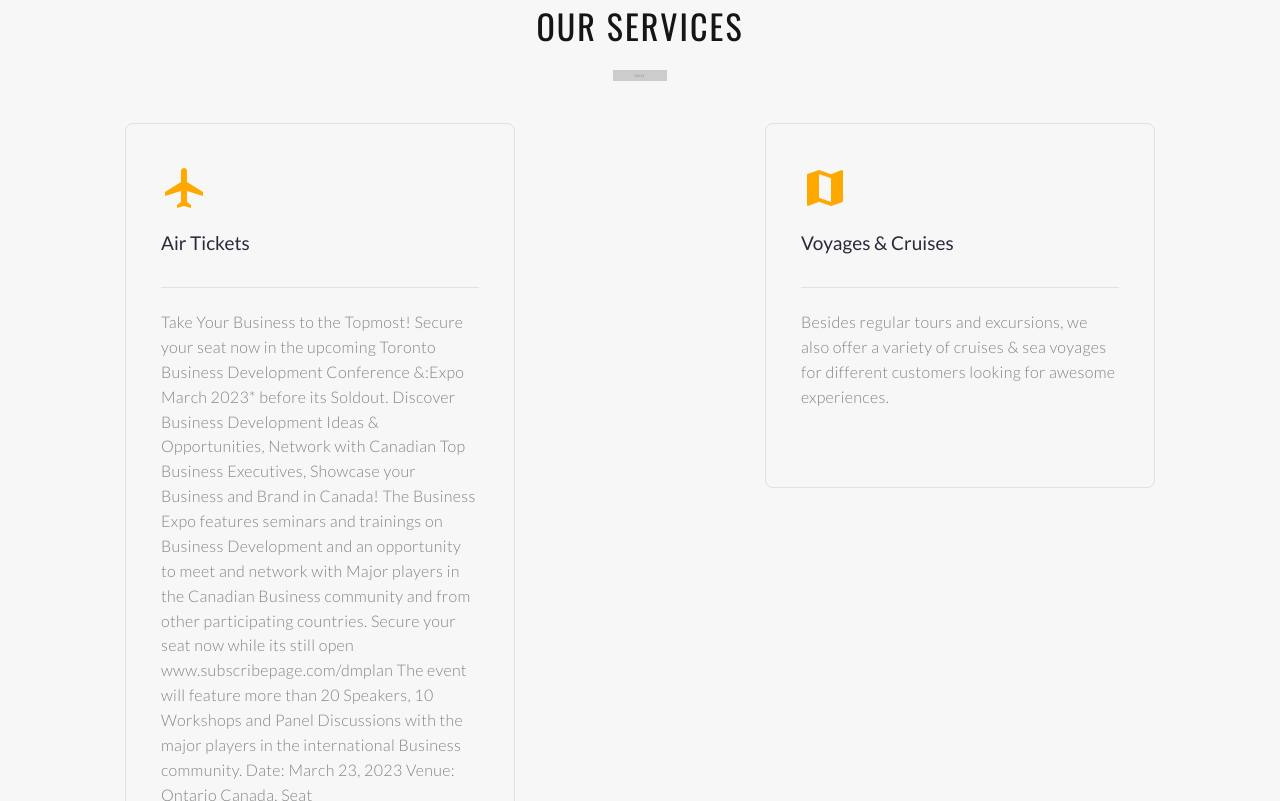
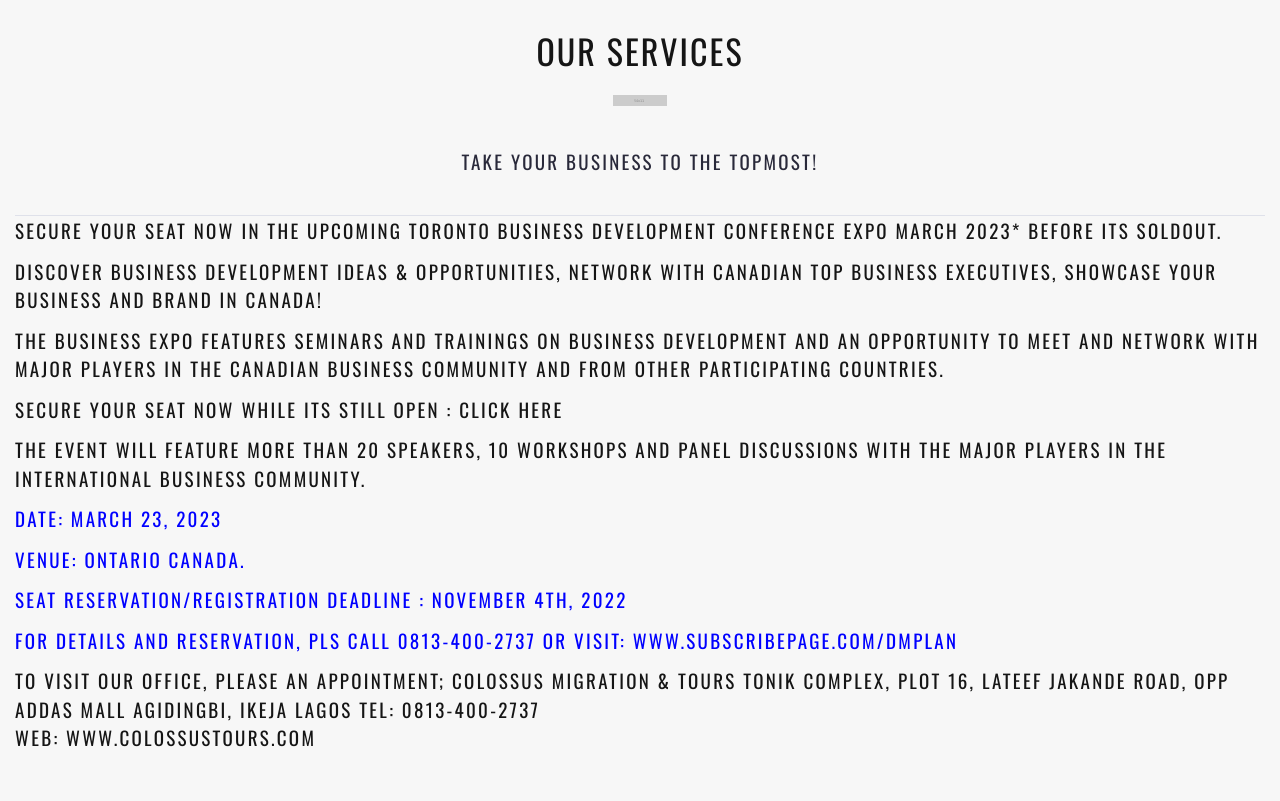
Before and after one commit to olamilekan13/colosus-travel, a plain HTML site: page index.html in a window 1280 px wide. Shown: the part 1999-2800 px from the top of the page. Drawn offline with nearby package versions, Linux system fonts and the light colour scheme.

Commit message:
revamping

```diff
--- a/index.html
+++ b/index.html
@@ -79,12 +79,13 @@
                 <ul class="list-inline">
                   <li class="box-inline list-inline-item"><span class="icon novi-icon icon-md-smaller icon-secondary mdi mdi-phone"></span>
                     <ul class="list-comma">
-                      <li><a href="tel:#">+234 81 234 567 89</a></li>
-                      <li><a href="tel:#">+234 81 234 567 89</a></li>
+                      <li><a href="tel:#"> 08134002737</a></li>
+                      <!-- <li><a href="tel:#">+234 81 234 567 89</a></li> -->
                     </ul>
                   </li>
-                  <li class="box-inline list-inline-item"><span class="icon novi-icon icon-md-smaller icon-secondary mdi mdi-map-marker"></span><a href="#">Agidingbi Ikeja </a></li>
-                  <li class="box-inline list-inline-item"><span class="icon novi-icon icon-md-smaller icon-secondary mdi mdi-email"></span><a href="mailto:#">mail@colosus.com</a></li>
+                  <li class="box-inline list-inline-item"><span class="icon novi-icon icon-md-smaller icon-secondary mdi mdi-map-marker"></span><a href="#">Tonik Complex, Plot 16, Lateef Jakande Road, Opp Addas Mall  Agidingbi, Ikeja Lagos
+                  </a></li>
+                  <li class="box-inline list-inline-item"><span class="icon novi-icon icon-md-smaller icon-secondary mdi mdi-email"></span><a href="mailto:#">chiugojosephat@gmail.com</a></li>
                 </ul>
                 <ul class="list-inline">
                   <li class="list-inline-item"><a class="icon novi-icon icon-sm-bigger icon-gray-1 mdi mdi-facebook" href="#"></a></li>
@@ -102,7 +103,7 @@
 
                 <button class="rd-navbar-toggle" data-rd-navbar-toggle=".rd-navbar-nav-wrap"><span></span></button>
 
-                <!-- <div class="rd-navbar-brand"><a class="brand-name" href="index.html"><img class="logo-default" src="images/logo1.png" alt="" width="208" height="46"/> </div> -->
+                <div class="rd-navbar-brand"><a class="brand-name" href="index.html"><img class="logo-default" src="images/col-logo.png" alt="" width="208" height="46"/> </div>
               </div>
               <div class="rd-navbar-aside-center">
                 <div class="rd-navbar-nav-wrap">
@@ -351,36 +352,38 @@
           <h3>our services</h3>
           <div class="divider divider-decorate"></div>
           <div class="row row-100 justify-content-sm-center text-left">
-            <div class="col-sm-10 col-md-12 col-xl-6">
-              <article class="box-minimal box-minimal-border">
-                <div class="box-minimal-icon novi-icon mdi mdi-airplane"></div>
-                <p class="big box-minimal-title">Air Tickets</p>
+            <div class="col-sm-10 col-md-12 col-xl-12">
+              <!-- <article class="box-minimal box-minimal-border"> -->
+                <!-- <div class="box-minimal-icon novi-icon mdi mdi-airplane"></div> -->
+                <h1 class="big box-minimal-title" style="text-align:center; text-transform: uppercase;">Take Your Business to the Topmost!</h1>
                 <hr>
-                <div class="box-minimal-text text-spacing-sm">Take Your Business to the Topmost!
-                  Secure your seat now in the upcoming Toronto Business Development Conference &:Expo March 2023* before its Soldout.
-                  Discover Business Development Ideas & Opportunities,  Network with Canadian Top Business Executives, Showcase your Business and Brand in Canada!
-                  The Business Expo features seminars and trainings on Business Development and an opportunity to meet and network with Major players in the Canadian Business community and from other participating countries.
-                  Secure your seat now while its still open www.subscribepage.com/dmplan
-                  The event will feature more than 20 Speakers, 10 Workshops and  Panel Discussions with the major players in the international Business community.
-                  Date: March 23, 2023
-                  Venue: Ontario Canada.
-                  Seat Reservation/Registration Deadline : November 4th, 2022
-                  For details and Reservation, pls call 0813-400-2737  or visit: www.subscribepage.com/dmplan
-                  To visit our office, please an appointment;
+                <div>
+                  <h6>
+                  <p>Secure your seat now in the upcoming Toronto Business Development Conference Expo March 2023* before its Soldout.</p>
+                  <p> Discover Business Development Ideas & Opportunities,  Network with Canadian Top Business Executives, Showcase your Business and Brand in Canada! </p>
+                  <p>The Business Expo features seminars and trainings on Business Development and an opportunity to meet and network with Major players in the Canadian Business community and from other participating countries.</p>
+                  <p>Secure your seat now while its still open :<a href="https://www.subscribepage.com/dmplan"> Click here</a> </p>
+                  <p>The event will feature more than 20 Speakers, 10 Workshops and  Panel Discussions with the major players in the international Business community.
+                  <p style="color: blue;">Date: March 23, 2023</p>
+                  <p  style="color: blue;">Venue: Ontario Canada.</p>
+                  <p  style="color: blue;">Seat Reservation/Registration Deadline : November 4th, 2022</p>
+                  <p  style="color: blue;">For details and Reservation, pls call 0813-400-2737  or visit: www.subscribepage.com/dmplan</p>
+                  <p>To visit our office, please an appointment;
                   Colossus Migration & Tours
                   Tonik Complex, Plot 16, Lateef Jakande Road, Opp Addas Mall  Agidingbi, Ikeja Lagos
-                  Tel: 0813-400-2737
-                  Web: www.colossustours.com</div>
+                  Tel: 0813-400-2737 </p>
+                  Web: www.colossustours.com </h6>
+                </div>
               </article>
             </div>
-            <div class="col-sm-10 col-md-12 col-xl-6">
+            <!-- <div class="col-sm-10 col-md-12 col-xl-6">
               <article class="box-minimal box-minimal-border">
                 <div class="box-minimal-icon novi-icon mdi mdi-map"></div>
                 <p class="big box-minimal-title">Voyages & Cruises</p>
                 <hr>
                 <div class="box-minimal-text text-spacing-sm">Besides regular tours and excursions, we also offer a variety of cruises & sea voyages for different customers looking for awesome experiences.</div>
               </article>
-            </div>
+            </div> -->
             <!-- <div class="col-sm-10 col-md-6 col-xl-3">
               <article class="box-minimal box-minimal-border">
                 <div class="box-minimal-icon novi-icon mdi mdi-city"></div>
@@ -539,7 +542,7 @@
       <footer class="section page-footer page-footer-minimal novi-background bg-cover text-center bg-gray-darker">
         <div class="container container-wide">
           <div class="row row-fix justify-content-sm-center align-items-md-center row-30">
-            <!-- <div class="col-md-10 col-lg-7 col-xl-4 text-xl-left"><a href="index.html"><img class="inverse-logo" src="" alt="" width="208" height="46"/></a></div> -->
+            <div class="col-md-10 col-lg-7 col-xl-4 text-xl-left"><a href="index.html"><img class="inverse-logo" src="images/col-logo.png" alt="" width="208" height="46"/></a></div>
             <div class="col-md-10 col-lg-7 col-xl-4">
               <p class="right">&#169;&nbsp;<span class="copyright-year"></span> All Rights Reserved. Design&nbsp;by&nbsp; COLOSSUS TECH</p>
             </div>
```
Also changed, not shown: Reservation.html (+3 -2 lines), about-us.html (+4 -1 lines), contacts.html (+5 -3 lines), images/col-logo.png (renamed from images/LOGOCOLOTOURAsset 9.png).
